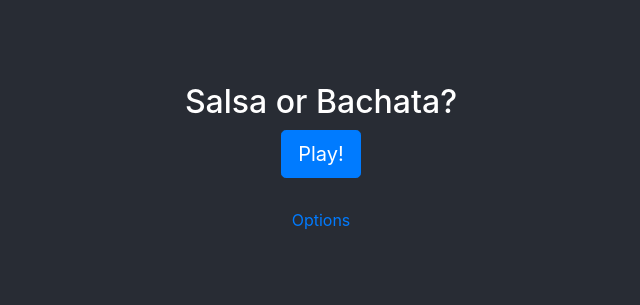
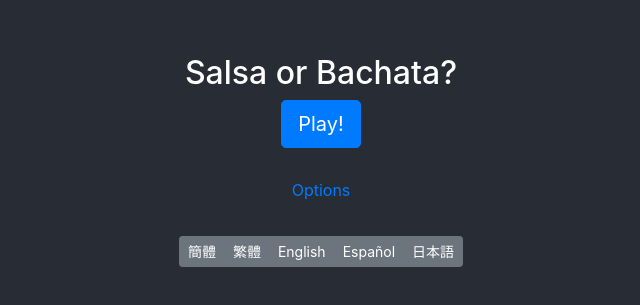
Before and after one commit to gondolio/salsa-or-bachata, a React (Create React App) app: page / in a window 1280 px wide. Shown: the part 239-544 px from the top of the page, without its empty margins (319-959 px from the left). Built offline with nearby package versions, Linux system fonts and the light colour scheme.

Commit message:
Very basic LocaleSelector for #18

```diff
--- a/src/components/Game.jsx
+++ b/src/components/Game.jsx
@@ -5,6 +5,7 @@ import StartScreen from './StartScreen';
 import PlayScreen from './PlayScreen';
 import GameOverScreen from './GameOverScreen';
 import OptionsModal from './OptionsModal';
+import LocaleSelector from './LocaleSelector';
 import * as Genres from '../util/GenreUtils';
 
 class Game extends React.Component {
@@ -76,18 +77,22 @@ class Game extends React.Component {
             genreIsEnabled={this.state.genreIsEnabled}
             setGenreIsEnabled={this.setGenreIsEnabled}
           />
+          <LocaleSelector />
         </>
       );
     }
 
     if (this.state.gameState === 'finished') {
       return (
+        <>
           <GameOverScreen
             handleGameState={this.handleGameState}
             playerWon={this.state.playerWon}
             lastSpotifyUri={this.state.lastSpotifyUri}
             lastGenre={this.state.lastGenre}
           />
+          <LocaleSelector />
+        </>
       );
     }
 
@@ -98,6 +103,7 @@ class Game extends React.Component {
           genreIsEnabled={this.state.genreIsEnabled}
           setGenreIsEnabled={this.setGenreIsEnabled}
         />
+        <LocaleSelector />
       </>
     );
   }
--- /dev/null
+++ b/src/components/LocaleSelector.jsx
@@ -0,0 +1,25 @@
+import React from 'react';
+import {
+  Button,
+  ButtonGroup,
+} from 'reactstrap';
+import { useTranslation } from 'react-i18next';
+
+function LocaleSelector() {
+  const { i18n } = useTranslation();
+
+  // Get list of availables locales and dynamically populate widget
+  return (
+    <div style={{ marginTop: '20px' }}>
+      <ButtonGroup>
+        <Button size="sm" onClick={() => i18n.changeLanguage('zhcn')}>簡體</Button>
+        <Button size="sm" onClick={() => i18n.changeLanguage('zhhk')}>繁體</Button>
+        <Button size="sm" onClick={() => i18n.changeLanguage('en')}>English</Button>
+        <Button size="sm" onClick={() => i18n.changeLanguage('es')}>Español</Button>
+        <Button size="sm" onClick={() => i18n.changeLanguage('jp')}>日本語</Button>
+      </ButtonGroup>
+    </div>
+  );
+}
+
+export default LocaleSelector;
```
Lines whose indentation alone changed are shown as unchanged.
